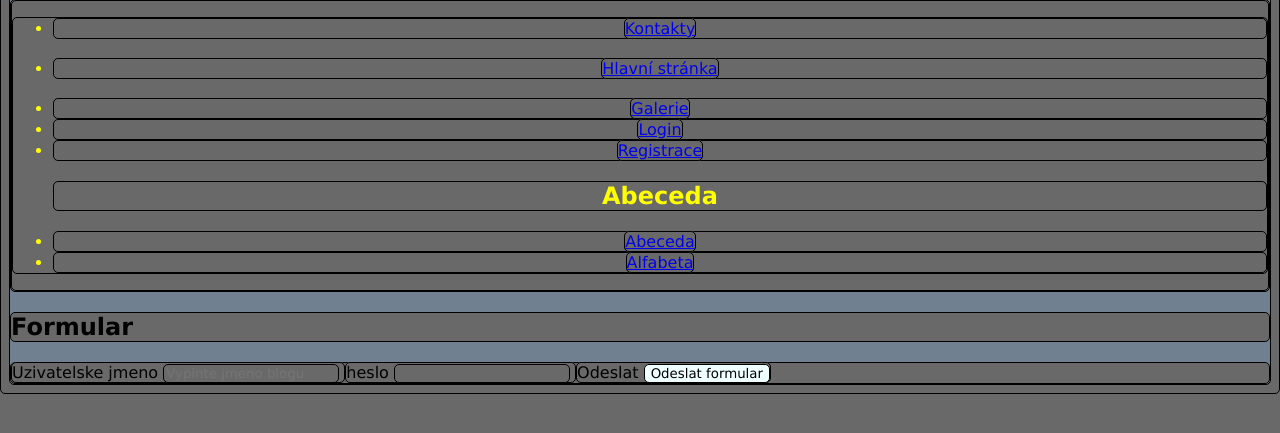
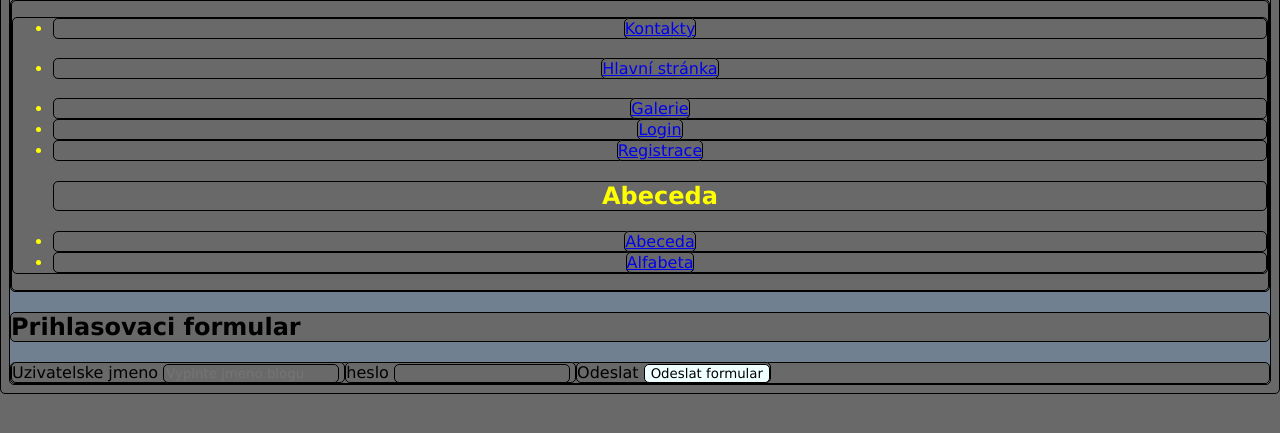
Before and after one commit to JancaF/JancaF_Flask_Projekt, a Flask app: page /login/ in a window 1280 px wide. Shown: the part 131-564 px from the top of the page. Run offline with Flask 3, Linux system fonts and the light colour scheme.

Commit message:
Update login.html - title update

```diff
--- a/templates/login.html
+++ b/templates/login.html
@@ -4,7 +4,7 @@
 
 <h2>
     {% block title %}
-    Formular
+    Prihlasovaci formular
     {% endblock %}
 </h2>
 
```
